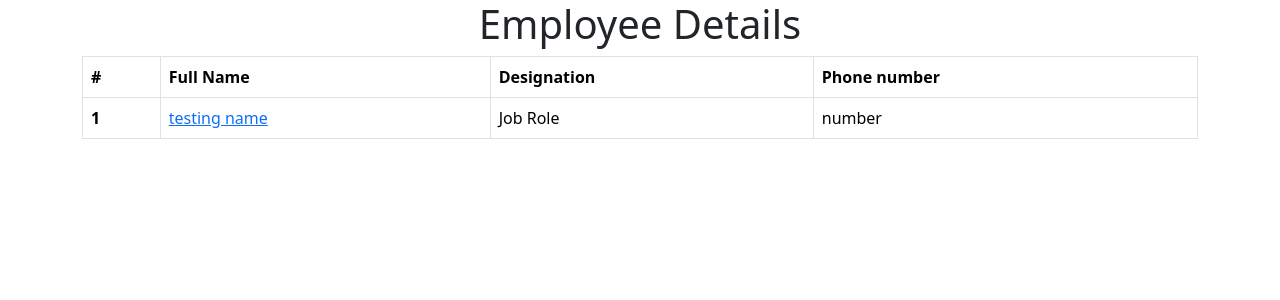
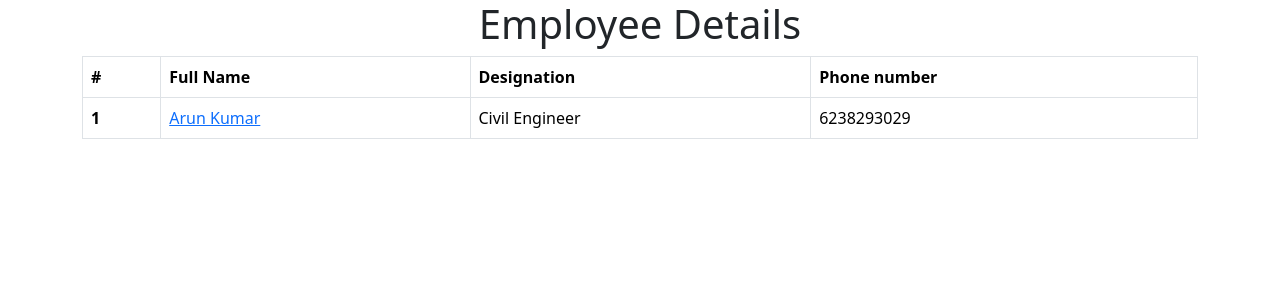
Before and after one commit to iamshammas/EmployeeList, a Django app: template templates/home.html in a window 1280 px wide. Shown: the top 300 px of the page. Run offline with Django 5.2, Linux system fonts and the light colour scheme; the template is opened without the code that fills it: values that come from a table or form of the project are taken from there, others are empty; data comes from the database, SQL or seed files in the repository.

Commit message:
home html created

```diff
--- a/templates/home.html
+++ b/templates/home.html
@@ -27,12 +27,12 @@
                 </tr>
             </thead>
             <tbody>
-                {% for emp in employees %}
+                {% for emp in data %}
                 <tr>
                     <th>1</th>
-                    <td><a href="#">testing name</a></td>
-                    <td>Job Role</td>
-                    <td>number</td>
+                    <td><a href="#">{{emp}}</a></td>
+                    <td>{{emp.job}}</td>
+                    <td>{{emp.phone_no}}</td>
                 </tr>
                 {% endfor %}
             </tbody>
```
